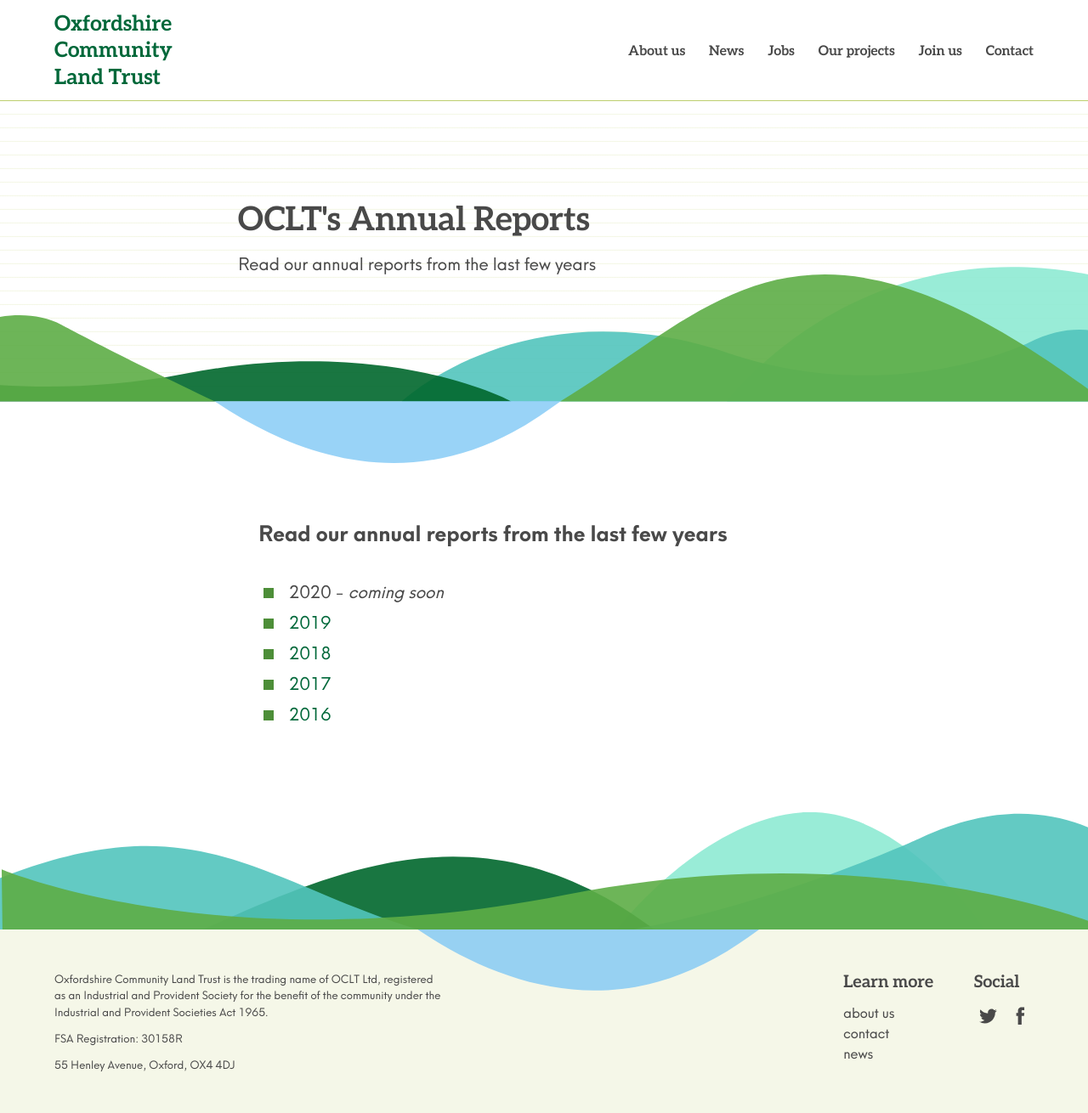
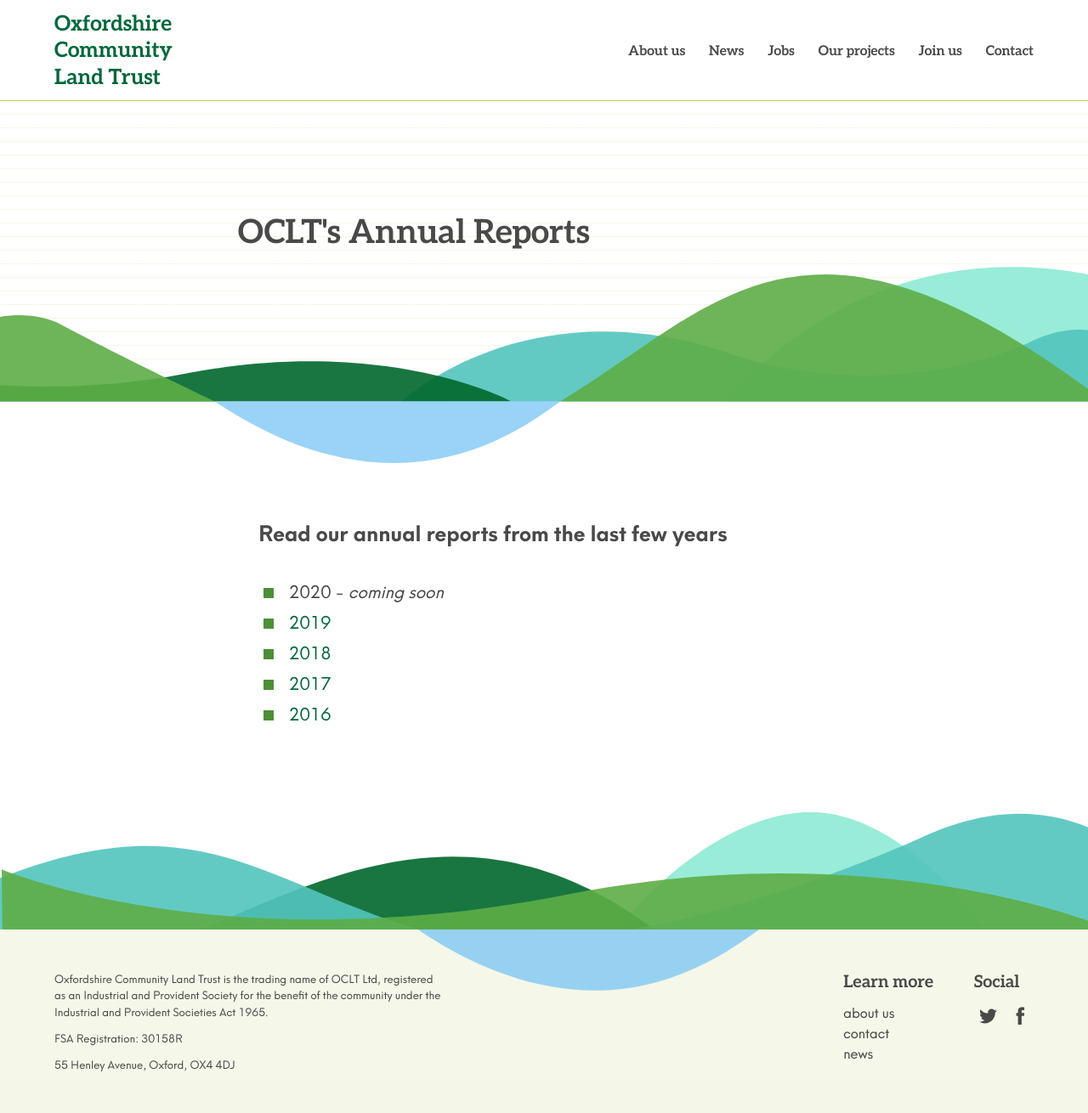
Before and after one commit to johnpuddephatt/oclt, a Jekyll site: the page built from _pages/oclt-s-annual-reports.md, in a window 1280 px wide. Shown: the whole page at 85% size. Built offline with Jekyll 4.4.1, drawn with Linux system fonts in a browser that asks for light colours.

Commit message:
Update from Forestry.io Oxfordshire CLT updated _pages/oclt-s-annual-reports.md

```diff
--- a/_pages/oclt-s-annual-reports.md
+++ b/_pages/oclt-s-annual-reports.md
@@ -1,7 +1,7 @@
 ---
 layout: page
 title: OCLT's Annual Reports
-subtitle: Read our annual reports from the last few years
+subtitle: ''
 
 ---
 Read our annual reports from the last few years
```
